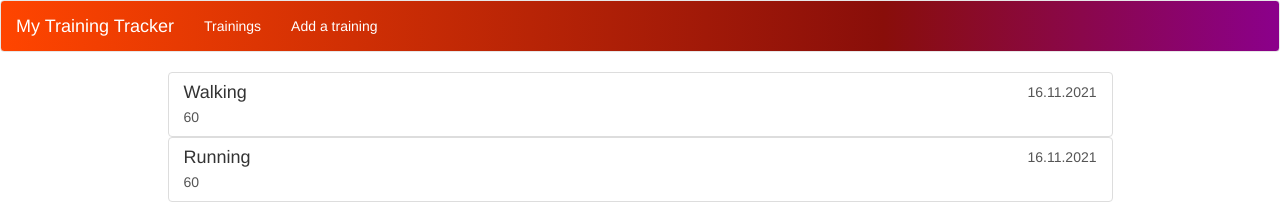
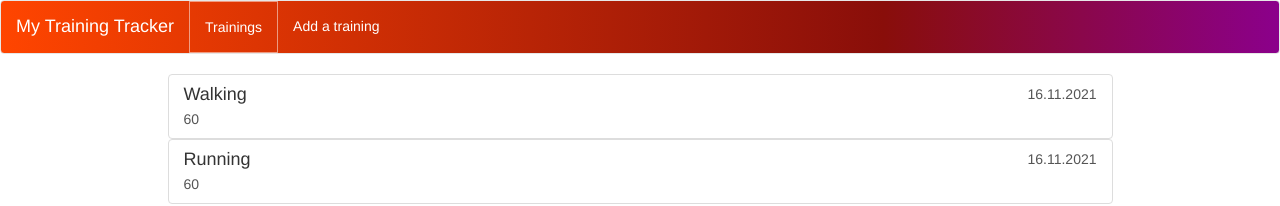
Before and after one commit to matea0/my-training-tracker, an Angular app: page /trainings in a window 1280 px wide. Shown: the top 206 px of the page. Built offline with nearby package versions, Linux system fonts and the light colour scheme.

Commit message:
styled active nav item

```diff
--- a/src/app/header/header.component.css
+++ b/src/app/header/header.component.css
@@ -6,3 +6,7 @@
 .header div a{
   color: #ffffff;
 }
+
+.my_active {
+  border: rgba(255, 255, 255, 0.5) 1px solid;
+}
```
